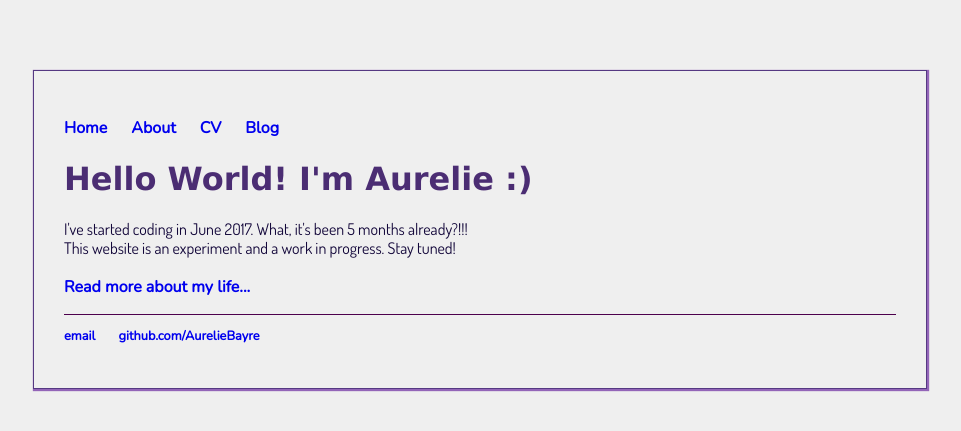
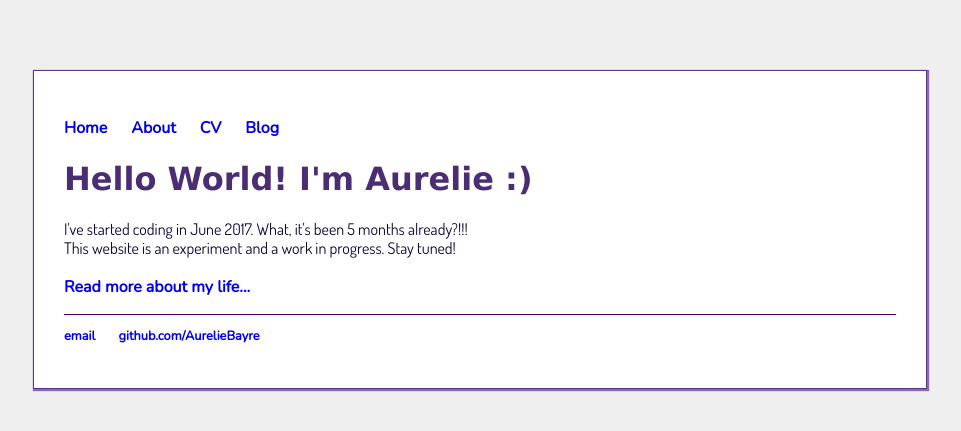
Before and after one commit to AurelieBayre/aurelieBayre.github.io, a Jekyll site: the page built from index.html, in a window 1280 px wide. Shown: the top 431 px of the page, without its empty margins (160-1121 px from the left). Built offline with Jekyll 4.4.1, drawn with Linux system fonts in a browser that asks for light colours.

Commit message:
Update main.css

```diff
--- a/css/main.css
+++ b/css/main.css
@@ -1,7 +1,9 @@
 html {
-    background-color: #EFEFEF;}
+    background-color: #EFEFEF;
+}
 
 body {
+    background-color: #ffffff;
     border-style : solid;
     border-width: 1px;
     border-color: #553982;
```
